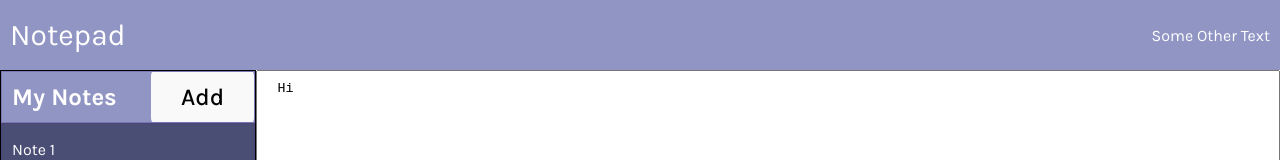
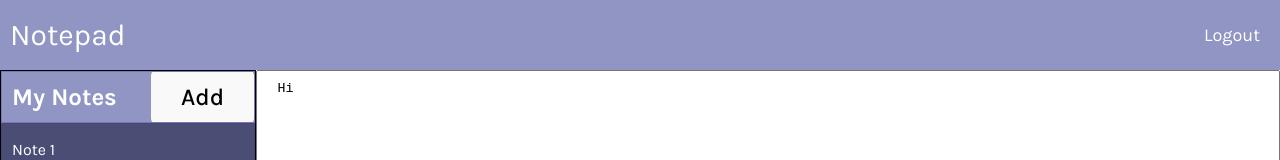
Before and after one commit to poula1010/Notepad-FrontEnd, a React (Vite) app in the folder NoteBook-Music/: page /main in a window 1280 px wide. Shown: the top 160 px of the page. Built offline with nearby package versions, Linux system fonts and the light colour scheme; sample sign-in values are in the browser's storage.

Commit message:
added logout functionality

```diff
--- a/NoteBook-Music/src/App.css
+++ b/NoteBook-Music/src/App.css
@@ -214,7 +214,7 @@
 
 .header div {
   margin-bottom: 0px;
-  color: wheat;
+  color: white;
   text-align: center;
 }
 
@@ -234,3 +234,16 @@
   background-color: var(--note-mauve);
   color: white
 }
+
+.logout {
+  display: flex;
+  font-size: large;
+  align-items: center;
+  color: white;
+  margin-right: 10px;
+
+}
+
+.logout:hover {
+  cursor: grab;
+}
--- a/NoteBook-Music/src/components/Header.jsx
+++ b/NoteBook-Music/src/components/Header.jsx
@@ -1,10 +1,14 @@
+import { isUserLoggedIn, logOut } from "../services/AuthService";
 
 export default function Header() {
     //const navigator = useNavigate();
+    function handleLogout() {
+        logOut();
+    }
     return (
         <div className="header">
             <p className="header-logo">Notepad</p>
-            <p>Some Other Text</p>
+            {isUserLoggedIn() && <div className="logout" onClick={handleLogout}>Logout</div>}
         </div>
     )
 
--- a/NoteBook-Music/src/components/LoginForm.jsx
+++ b/NoteBook-Music/src/components/LoginForm.jsx
@@ -22,6 +22,7 @@ export default function LoginForm() {
             const token = response.data.accessToken;
             storeToken("Bearer " + token);
             navigator("/main")
+            window.location.reload(false);
         }).catch(error => {
             console.error(error);
         })
--- a/NoteBook-Music/src/services/AuthService.js
+++ b/NoteBook-Music/src/services/AuthService.js
@@ -1,6 +1,6 @@
 import axios from "axios";
 axios.defaults.baseURL="http://34.89.230.14:8080"
-const AUTH_REST_API_BASE_URL = "http://34.89.230.14:8080/api/auth";
+const AUTH_REST_API_BASE_URL = "http://localhost:8080/api/auth";
 
 //registerRestAPICall
 export const registerAPICall=(registerObj) => axios.post(AUTH_REST_API_BASE_URL+"/register",registerObj);
```
